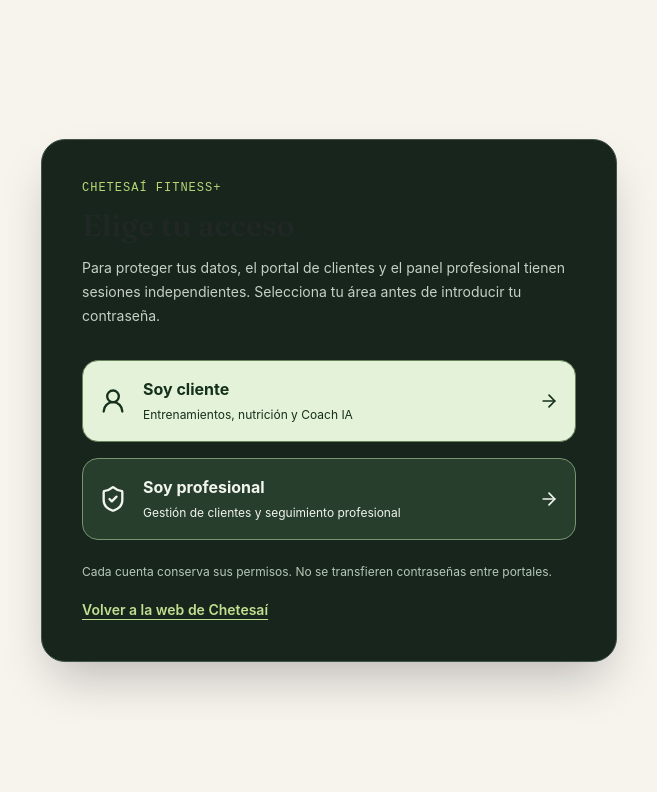
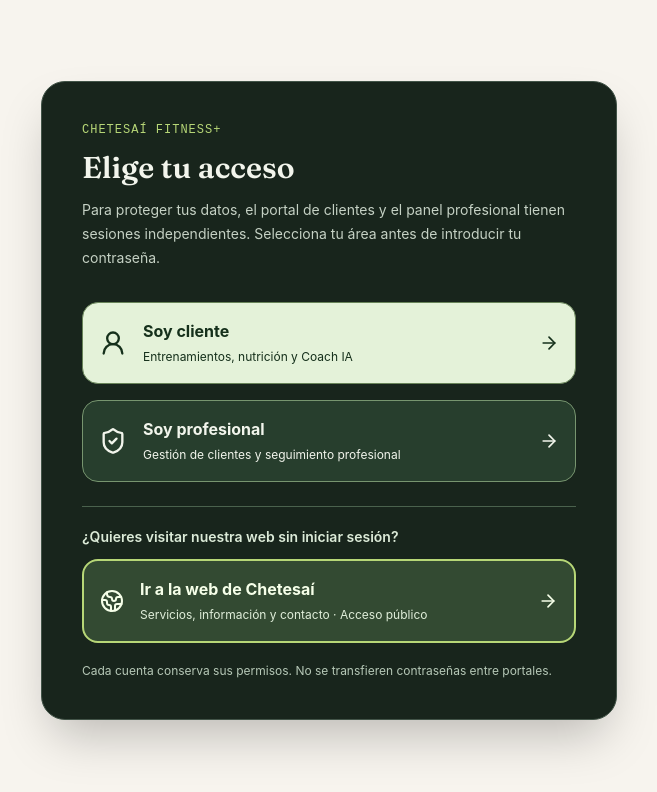
Before and after one commit to Raymonchu48/chetesai, a Next.js app: page /acceso in a window 1280 px wide. Shown: the top 792 px of the page, without its empty margins (311-968 px from the left). Built offline with nearby package versions, Linux system fonts and the light colour scheme.

Commit message:
fix(access): make public website prominent and improve selector title contrast

```diff
--- a/src/app/acceso/page.tsx
+++ b/src/app/acceso/page.tsx
@@ -1,5 +1,5 @@
 import Link from "next/link";
-import { ShieldCheck, UserRound, ArrowRight } from "lucide-react";
+import { ShieldCheck, UserRound, ArrowRight, Globe2 } from "lucide-react";
 
 export const metadata = { title: "Acceder a Chetesaí Fitness+" };
 
@@ -8,7 +8,7 @@ export default function AccessSelector() {
     <main className="flex min-h-screen items-center justify-center bg-[#101713] px-4 py-10 text-[#f2f5ec]">
       <section className="w-full max-w-xl rounded-3xl border border-[#425448] bg-[#18251c] p-6 shadow-2xl sm:p-10">
         <p className="text-xs font-bold uppercase tracking-[.22em] text-[#b7d777]">Chetesaí Fitness+</p>
-        <h1 className="mt-3 font-brand text-3xl font-bold">Elige tu acceso</h1>
+        <h1 className="mt-3 font-brand text-3xl font-bold !text-[#f2f5ec]">Elige tu acceso</h1>
         <p className="mt-3 text-sm leading-6 text-[#c5d1c4]">
           Para proteger tus datos, el portal de clientes y el panel profesional tienen sesiones independientes.
           Selecciona tu área antes de introducir tu contraseña.
@@ -25,8 +25,15 @@ export default function AccessSelector() {
             <ArrowRight className="h-5 w-5" />
           </a>
         </div>
-        <p className="mt-6 text-xs text-[#b6c8b7]">Cada cuenta conserva sus permisos. No se transfieren contraseñas entre portales.</p>
-        <Link href="/" className="mt-5 inline-block text-sm font-semibold text-[#c1df91] underline underline-offset-4">Volver a la web de Chetesaí</Link>
+        <div className="mt-6 border-t border-[#4a624d] pt-5">
+          <p className="mb-3 text-sm font-semibold text-[#dcebd8]">¿Quieres visitar nuestra web sin iniciar sesión?</p>
+          <a href="https://www.chetesaifitness.com/" className="flex min-h-16 items-center gap-4 rounded-2xl border-2 border-[#b7d777] bg-[#334a32] p-4 text-[#f6ffe9] transition hover:bg-[#435f3e] focus-visible:outline focus-visible:outline-2 focus-visible:outline-offset-4 focus-visible:outline-[#c6ef91]">
+            <Globe2 className="h-6 w-6 shrink-0" />
+            <span className="flex-1"><strong className="block text-base">Ir a la web de Chetesaí</strong><span className="text-xs text-[#e0eeda]">Servicios, información y contacto · Acceso público</span></span>
+            <ArrowRight className="h-5 w-5 shrink-0" />
+          </a>
+        </div>
+        <p className="mt-5 text-xs text-[#b6c8b7]">Cada cuenta conserva sus permisos. No se transfieren contraseñas entre portales.</p>
       </section>
     </main>
   );
```
